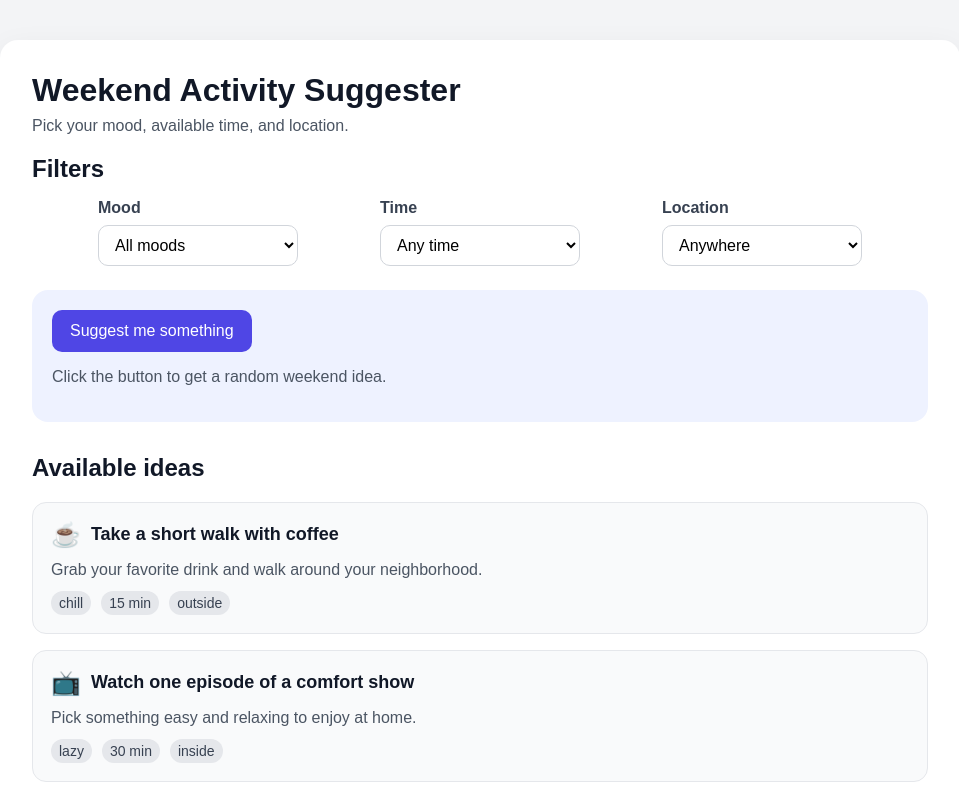
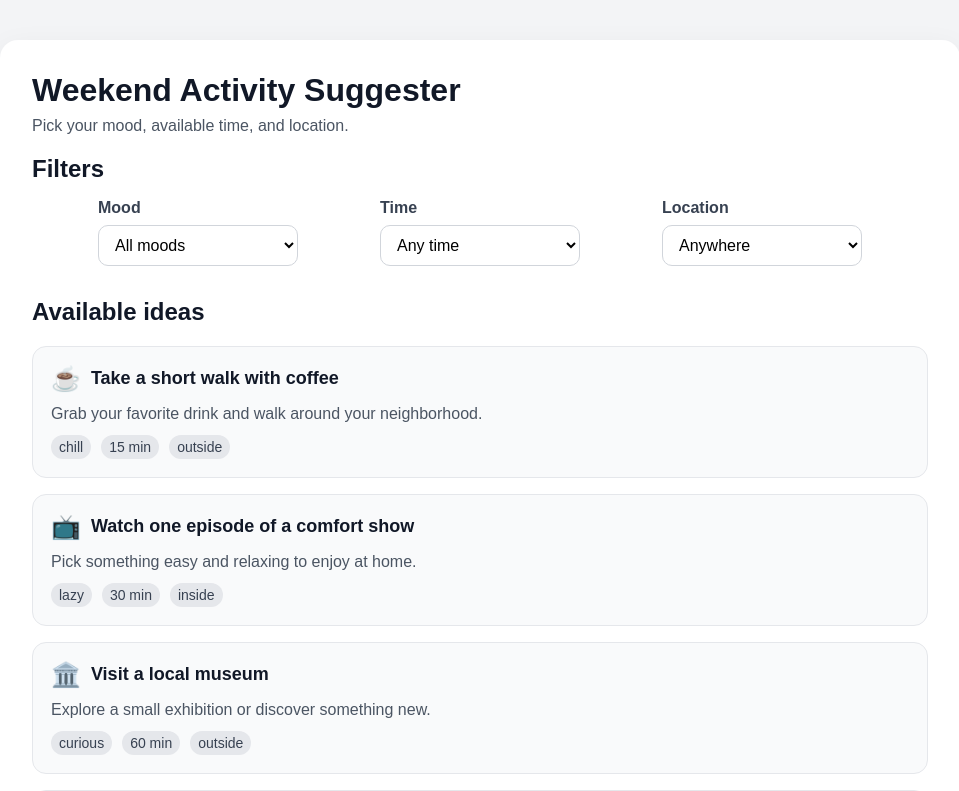
Before and after one commit to chiffa-fox/ReactWorkshop-WeekendActivitySuggester, a React (Vite) app: page / in a window 1280 px wide. Shown: the top 791 px of the page, without its empty margins (160-1119 px from the left). Built offline with nearby package versions, Linux system fonts and the light colour scheme.

Commit message:
remove random suggestion component

```diff
--- a/src/App.jsx
+++ b/src/App.jsx
@@ -3,7 +3,6 @@ import './App.css';
 import Header from './components/Header';
 import Filters from './components/Filters';
 import ActivityList from './components/ActivityList';
-import SuggestionCard from './components/SuggestionCard';
 import { activities } from './data/activities';
 
 function App() {
@@ -18,8 +17,6 @@ function App() {
                 location: "all"
             };
     });
-
-    const [suggestion, setSuggestion] = useState(null);
 
     function handleFilterChange(name, value) {
         setFilters((prevFilters) => ({
@@ -41,16 +38,6 @@ function App() {
         return matchesMood && matchesTime && matchesLocation;
     });
 
-    function handleSuggestActivity() {
-        if (filteredActivities.length === 0) {
-            setSuggestion(null);
-            return;
-        }
-
-        const randomIndex = Math.floor(Math.random() * filteredActivities.length);
-        setSuggestion(filteredActivities[randomIndex]);
-    }
-
     useEffect(() => {
         localStorage.setItem("filters", JSON.stringify(filters));
     }, [filters]);
@@ -64,12 +51,6 @@ function App() {
 
             <Filters filters={filters} onFilterChange={handleFilterChange} />
 
-            <SuggestionCard
-                suggestion={suggestion}
-                onSuggest={handleSuggestActivity}
-                hasMatches={filteredActivities.length > 0}
-            />
-
             <ActivityList activities={filteredActivities} />
         </div>
     );
```
